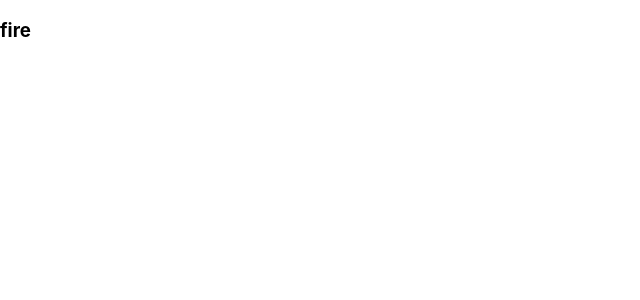
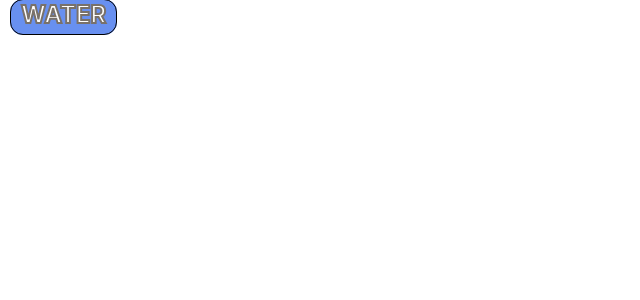
Before and after one commit to orenb99/pokedex, a React (Create React App) app in the folder client/: page / in a window 1280 px wide. Shown: the top 300 px of the page, without its empty margins (0-640 px from the left). Built offline with nearby package versions, Linux system fonts and the light colour scheme.

Commit message:
added the type

```diff
--- a/client/src/App.js
+++ b/client/src/App.js
@@ -1,7 +1,7 @@
-import "./styles/App.css";
+import "./Styles/App.css";
 import Type from "./components/Type";
 function App() {
-  return <Type type="fire" />;
+  return <Type type="water" />;
 }
 
 export default App;
--- a/client/src/Styles/App.css
+++ b/client/src/Styles/App.css
@@ -1 +1,84 @@
-/* No CSS *//*# sourceMappingURL=App.css.map */
+.type-span {
+  position: relative;
+  margin: 10px;
+  padding: 7px 10px 7px 10px;
+  border-radius: 13px;
+  color: white;
+  border: solid black 1px;
+}
+
+.type-span h2 {
+  display: inline;
+  -webkit-text-stroke-width: 2px;
+  -webkit-text-stroke-color: #797169;
+  text-transform: uppercase;
+}
+
+.type-span.fighting {
+  background-color: #c02f27;
+}
+
+.type-span.fire {
+  background-color: #f17f2e;
+}
+
+.type-span.ghost {
+  background-color: #715799;
+}
+
+.type-span.electric {
+  background-color: #ffd72b;
+}
+
+.type-span.normal {
+  background-color: #b8b8d0;
+}
+
+.type-span.bug {
+  background-color: #a8b820;
+}
+
+.type-span.flying {
+  background-color: #a990f1;
+}
+
+.type-span.steel {
+  background-color: #b8b8d0;
+}
+
+.type-span.psychic {
+  background-color: #f95788;
+}
+
+.type-span.poison {
+  background-color: #9f3ea0;
+}
+
+.type-span.ice {
+  background-color: #98d9d9;
+}
+
+.type-span.ground {
+  background-color: #e9cc72;
+}
+
+.type-span.water {
+  background-color: #6890f0;
+}
+
+.type-span.dragon {
+  background-color: #6f36fb;
+}
+
+.type-span.rock {
+  background-color: #b89f38;
+}
+
+.type-span.grass {
+  background-color: #78c850;
+}
+
+.type-span.dark {
+  background-color: #705948;
+}
+/*# sourceMappingURL=App.css.map */
--- a/client/src/Styles/App.scss
+++ b/client/src/Styles/App.scss
@@ -0,0 +1 @@
+@import "_Type";
--- a/client/src/Styles/_Type.scss
+++ b/client/src/Styles/_Type.scss
@@ -0,0 +1,65 @@
+.type-span {
+  position: relative;
+  margin: 10px;
+  padding: 7px 10px 7px 10px;
+  border-radius: 13px;
+  color: white;
+  border: solid black 1px;
+  h2 {
+    display: inline;
+    -webkit-text-stroke-width: 2px;
+    -webkit-text-stroke-color: #797169;
+    text-transform: uppercase;
+  }
+  &.fighting {
+    background-color: #c02f27;
+  }
+  &.fire {
+    background-color: #f17f2e;
+  }
+  &.ghost {
+    background-color: #715799;
+  }
+  &.electric {
+    background-color: #ffd72b;
+  }
+  &.normal {
+    background-color: #b8b8d0;
+  }
+  &.bug {
+    background-color: #a8b820;
+  }
+  &.flying {
+    background-color: #a990f1;
+  }
+  &.steel {
+    background-color: #b8b8d0;
+  }
+  &.psychic {
+    background-color: #f95788;
+  }
+  &.poison {
+    background-color: #9f3ea0;
+  }
+  &.ice {
+    background-color: #98d9d9;
+  }
+  &.ground {
+    background-color: #e9cc72;
+  }
+  &.water {
+    background-color: #6890f0;
+  }
+  &.dragon {
+    background-color: #6f36fb;
+  }
+  &.rock {
+    background-color: #b89f38;
+  }
+  &.grass {
+    background-color: #78c850;
+  }
+  &.dark {
+    background-color: #705948;
+  }
+}
--- a/client/src/components/Type.js
+++ b/client/src/components/Type.js
@@ -1,6 +1,6 @@
 const Type = (props) => (
-  <span className={`type-span ${props.Type}`}>
-    <h3>{props.type}</h3>
+  <span className={`type-span ${props.type}`}>
+    <h2>{props.type}</h2>
   </span>
 );
 
```
Also changed, not shown: client/public/PKMN RBYGSC.ttf (added), 1 other file (tests, documents, lock files or other folders).
